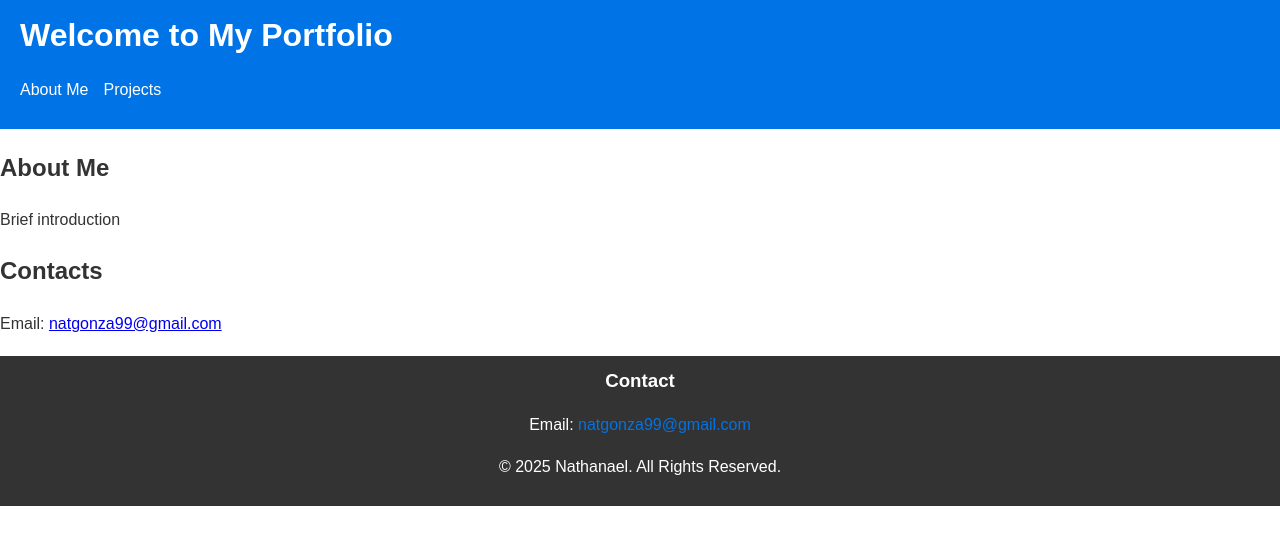
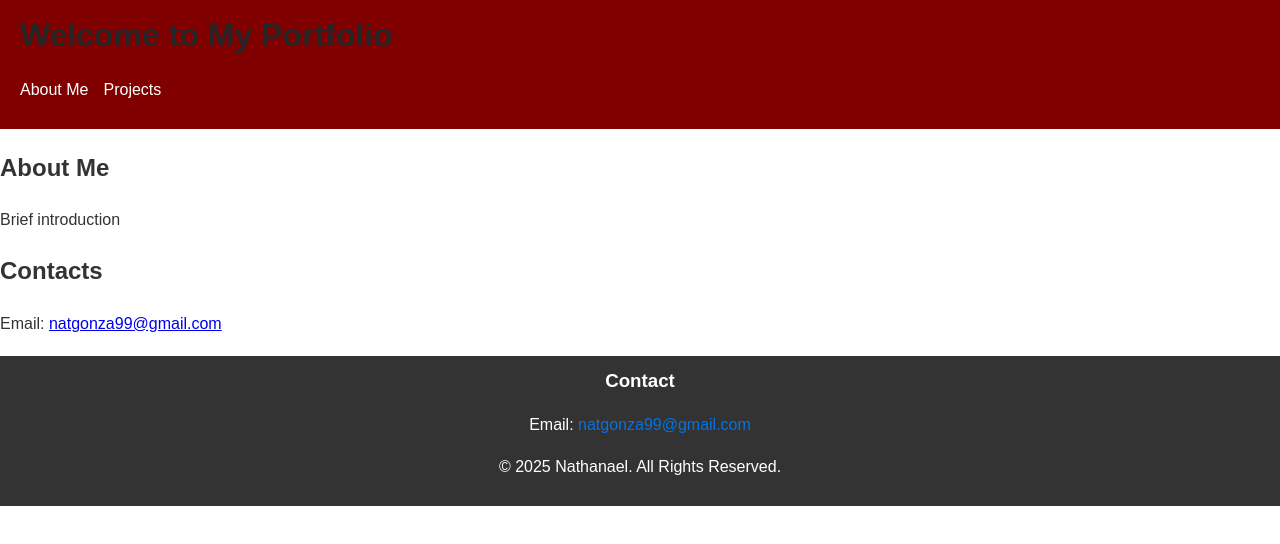
Before and after one commit to Natgonza/Natgonza.github.io, a plain HTML site: page index.html in a window 1280 px wide. Drawn offline with Linux system fonts and the light colour scheme.

Commit message:
Changed background color and banner color in styles.css

```diff
--- a/styles.css
+++ b/styles.css
@@ -7,8 +7,8 @@ body {
 }
 
 header {
-    background: #0073e6;
-    color: #fff;
+    background: #800000;
+    color: #242526;
     padding: 10px 20px;
 }
 
```
